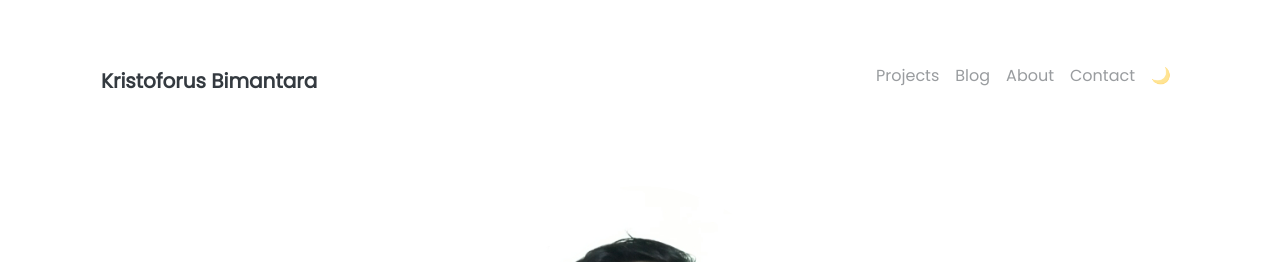
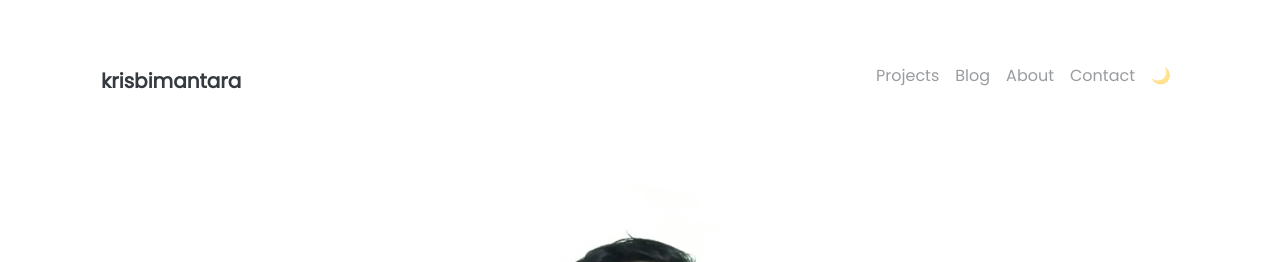
Before and after one commit to krisbimantara/krisbimantara.github.io, a Jekyll site: the page built from pages/index.md, in a window 1280 px wide. Shown: the top 262 px of the page. Built offline with Jekyll 4.4.1, drawn with Linux system fonts in a browser that asks for light colours; nearby versions of some CDN libraries.

Commit message:
Update _config.yml

```diff
--- a/_config.yml
+++ b/_config.yml
@@ -1,5 +1,5 @@
 ### Site Settings ###
-title: Kristoforus Bimantara
+title: krisbimantara
 description: >-
   Data Scientist | Machine Learning Engineer
 baseurl: "" # Change to empty quotes if you are hosting your site at <your-username>.github.io directly
```
